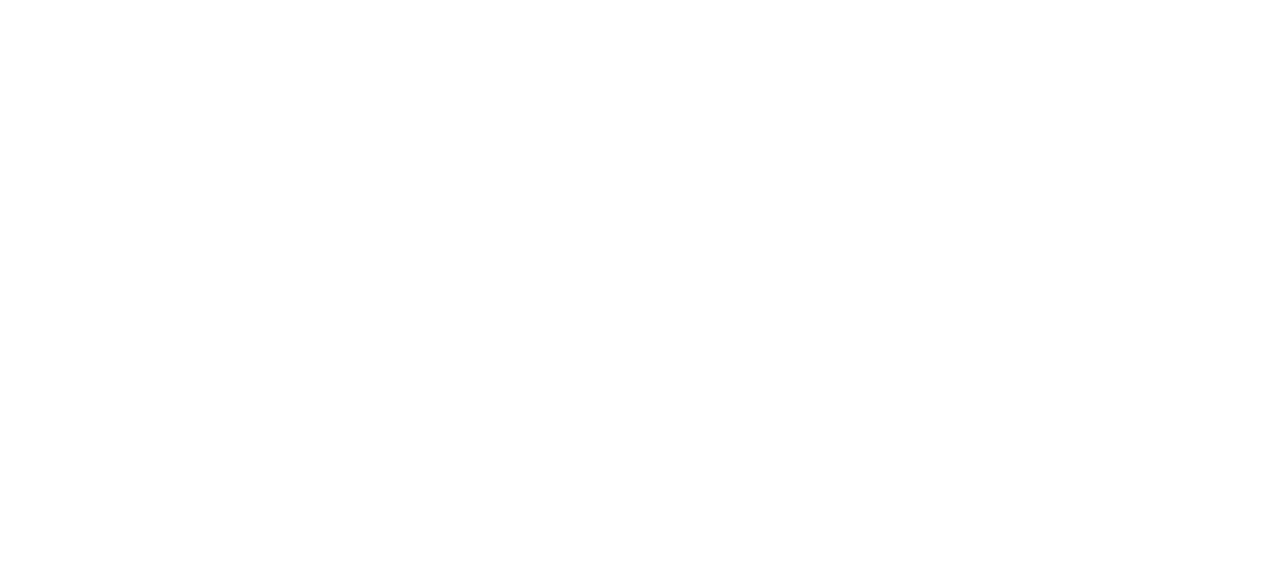
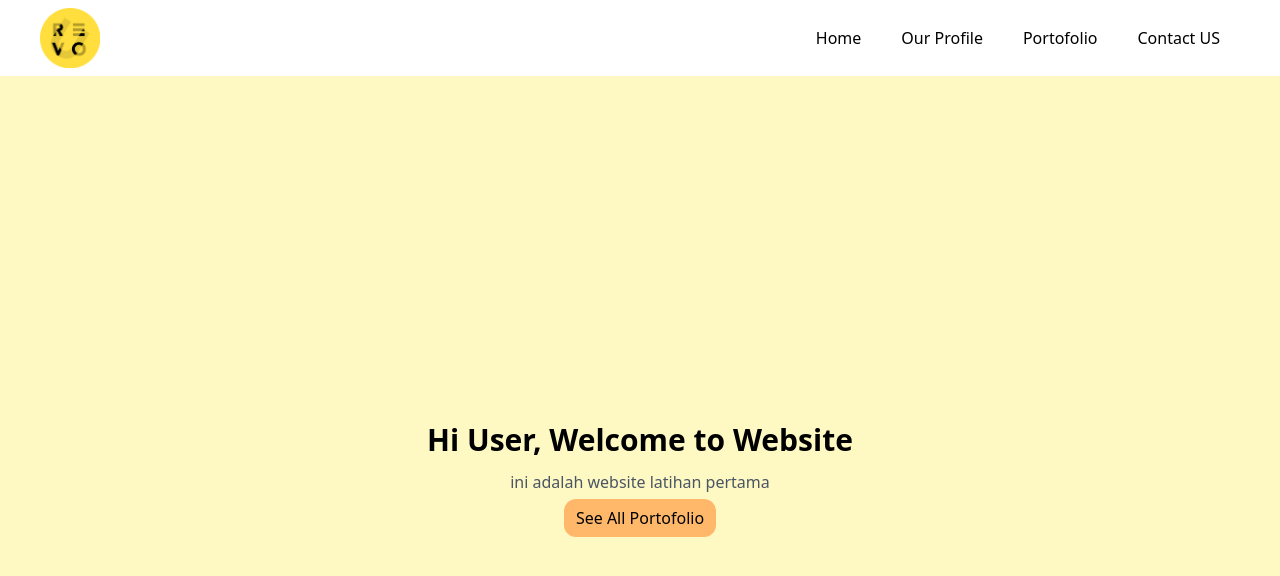
Before and after one commit to Revou-Coding-Camp/codingcamp-14-jul-25-Keysiakeys, a plain HTML site: page index.html in a window 1280 px wide. Drawn offline with nearby package versions, Linux system fonts and the light colour scheme.

Commit message:
perubahan 2

```diff
--- a/index.html
+++ b/index.html
@@ -7,6 +7,28 @@
     <script src="https://cdn.jsdelivr.net/npm/@tailwindcss/browser@4"></script>
 </head>
 <body>
-
+    <!-- Header -->
+     <header>
+        <nav class="mx-10 py-2 flex justify-between items-center">
+            <img src="./img/Logo-RevoU-5.png" alt="Logo RevoU" width="60px">
+            <ul class="flex">
+                <li class="px-5 py-1 hover:text-gray-400"><a href="">Home</a></li>
+                <li class="px-5 py-1 hover:text-gray-400"><a href="">Our Profile</a></li>
+                <li class="px-5 py-1 hover:text-gray-400"><a href="">Portofolio</a></li>
+                <li class="px-5 py-1 hover:text-gray-400"><a href="">Contact US</a></li>
+            </ul>
+        </nav>
+     </header>
+     <!-- Hero Section -->
+      <section class="bg-yellow-100">
+        <div class="container mx-auto text-center h-screen flex items-center">
+            <div class="mx-auto">
+                <h1 class="text-3xl font-bold mb-3">Hi User, Welcome to Website</h1>
+                <p class="text-gray-600 mb-3">ini adalah website latihan pertama</p>
+                <a href="" class="bg-orange-300 py-2 px-3 rounded-xl hover:bg-yellow-200">See All Portofolio</a>
+            </div>
+        </div>
+      </section>
+      <!-- Our Headquarter -->
 </body>
 </html>
```
Also changed, not shown: img/Logo-RevoU-5.png (added), tailwind.config.js (added).
